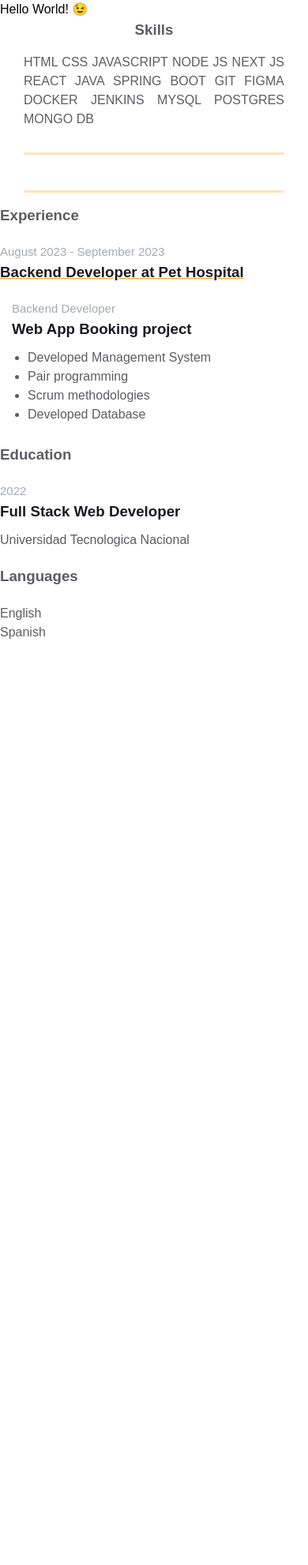
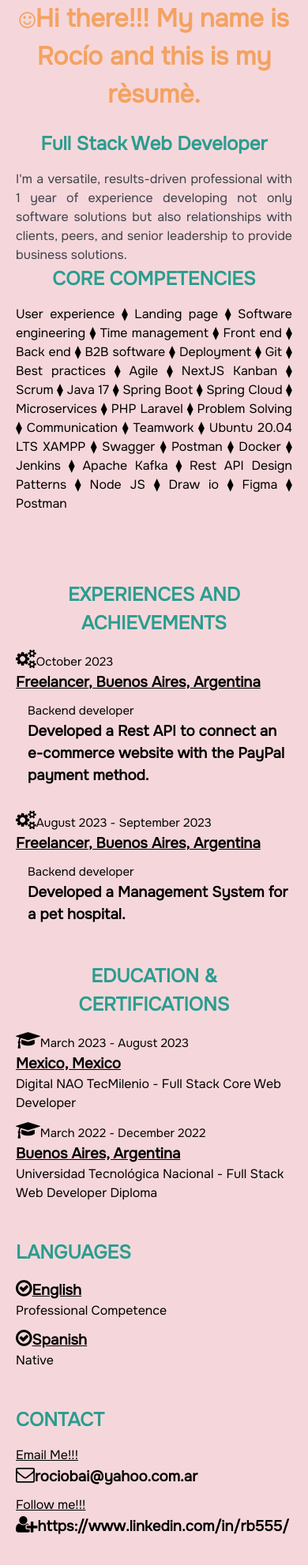
Before and after one commit to rb555/homepage, a plain HTML site: page index.html in a window 390 px wide. Shown: the whole page at 79% size. Before the commit the page ends 844 px from the top, so only its background shows below. Drawn offline with Linux system fonts and the light colour scheme.

Commit message:
my resume

```diff
--- a/index.html
+++ b/index.html
@@ -4,61 +4,102 @@
     <meta charset="UTF-8">
     <meta name="viewport" content="width=device-width, initial-scale=1.0">
     <link rel="stylesheet" href="styles.css">
-    <title>Resume</title>
+    <link rel="preconnect" href="https://fonts.googleapis.com">
+    <link rel="preconnect" href="https://fonts.gstatic.com" crossorigin>
+    <link href="https://fonts.googleapis.com/css2?family=Onest&display=swap" rel="stylesheet">
+    <link rel="stylesheet" href="https://cdnjs.cloudflare.com/ajax/libs/font-awesome/4.7.0/css/font-awesome.min.css">
+    <title>Rocio - Resume</title>
 </head>
 <body>
-    Hello World! &#x1F609;
+    <div>
+        <h1 id="title"><i class="fa fa-smile-o" style="font-size:24px"></i>Hi there!!! My name is Rocío and this is my rèsumè.</h1>
+    </div>
     <div class="container">
         <div class="resume__block">
-          <div class="skills">
-            <h3 class="skills__header">Skills</h3>
-            <p class="skills__text">HTML CSS JAVASCRIPT NODE JS NEXT JS REACT JAVA SPRING BOOT GIT FIGMA DOCKER JENKINS MYSQL POSTGRES MONGO DB</p>
-          </div>
+            <h2 class="intro__header">Full Stack Web Developer</h2>
+            <p class="intro_text">I'm a versatile, results-driven professional with 1 year of experience developing not only software solutions but also relationships with clients, peers, and senior leadership to provide business solutions.</p>
+
+            <h2 class="skills__header">CORE COMPETENCIES</h2>
+            <p class="skills__text">User experience ⧫ Landing page ⧫ Software engineering ⧫ Time management ⧫ Front end ⧫ Back end ⧫ B2B software ⧫ Deployment ⧫ Git ⧫ Best practices ⧫ Agile ⧫ NextJS Kanban ⧫ Scrum ⧫ Java 17 ⧫ Spring Boot ⧫ Spring Cloud ⧫ Microservices ⧫ PHP Laravel ⧫ Problem Solving ⧫ Communication ⧫ Teamwork ⧫ Ubuntu 20.04 LTS XAMPP ⧫ Swagger ⧫ Postman ⧫ Docker ⧫ Jenkins ⧫ Apache Kafka ⧫ Rest API Design Patterns ⧫ Node JS ⧫ Draw io ⧫ Figma ⧫ Postman</p>
         </div>
-      </div>
-      <div class="container">
-        <div class="resume__block">
-          <div class="main-info fh">
-            <div class="experiences"></div>
-
-            <div class="additional-info fv"></div>
-          </div>
-        </div>
-      </div>
-      <h3 class="experiences__header">Experience</h3>
-<div class="experiences__company">
-  <div class="experiences__company-header">
-    <span class="experiences__company-header-durability">August 2023 - September 2023</span>
-    <h3 class="experiences__company-header-name">Backend Developer at Pet Hospital</h3>
-  </div>
-
-  <div class="experiences__company-project">
-    <span class="experiences__company-project-role"> Backend Developer </span>
-    <h3 class="experiences__company-project-name">Web App Booking project</h3>
-    <ul class="experiences__company-project-responsibilities">
-      <li>Developed Management System</li>
-      <li>Pair programming</li>
-      <li>Scrum methodologies</li>
-      <li>Developed Database</li>
-    </ul>
-  </div>
-</div>
-
-<div class="additional-info fv">
-    <div class="additional-info__education">
-      <h3 class="additional-info__education-header">Education</h3>
-      <div class="additional-info__education-university">
-        <span class="additional-info__education-university-durability"> 2022 </span>
-        <h3 class="additional-info__education-university-speciality">Full Stack Web Developer</h3>
-        <p class="additional-info__education-university-name">Universidad Tecnologica Nacional</p>
-      </div>
     </div>
 
-    <div class="additional-info__languages">
-      <h3 class="additional-info__languages-header">Languages</h3>
-      <p class="additional-info__languages-item">English</p>
-      <p class="additional-info__languages-item">Spanish</p>
+    <div class="container">
+        <div class="resume__block">
+            <h2 class="experiences__header">EXPERIENCES AND ACHIEVEMENTS</h2>
+
+            <div class="experiences__company">
+
+                <div class="experiences__company-header">
+                    <span class="experiences__company-header-durability"><i class="fa fa-gears" style="font-size:24px"></i>October 2023</span>
+                    <h3 class="experiences__company-header-name">Freelancer, Buenos Aires, Argentina</h3>
+                </div>
+                <div class="experiences__company-project">
+                    <span class="experiences__company-project-role">Backend developer</span>
+                    <h3 class="experiences__company-project-name">Developed a Rest API to connect an e-commerce website with the PayPal payment method.</h3>
+
+                </div>
+            </div>
+            <div class="experiences__company">
+
+                <div class="experiences__company-header">
+                    <span class="experiences__company-header-durability"><i class="fa fa-gears" style="font-size:24px"></i>August 2023 - September 2023</span>
+                    <h3 class="experiences__company-header-name">Freelancer, Buenos Aires, Argentina</h3>
+                </div>
+                <div class="experiences__company-project">
+                    <span class="experiences__company-project-role">Backend developer</span>
+                    <h3 class="experiences__company-project-name">Developed a Management System for a pet hospital.</h3>
+
+                </div>
+            </div>
+
+            <h2 class="education__header">EDUCATION & CERTIFICATIONS</h2>
+
+            <div class="education__college">
+                <div class="educations__college-header">
+                    <span class="educations__college-header-durability"><i class="fa fa-graduation-cap" style="font-size:24px"></i>March 2023 - August 2023</span>
+                    <h3 class="educations__college-header-name">Mexico, Mexico</h3>
+                    <p>Digital NAO TecMilenio - Full Stack Core Web Developer</p>
+                </div>
+                <div class="educations__college-header">
+                    <span class="educations__college-header-durability"><i class="fa fa-graduation-cap" style="font-size:24px"></i>March 2022 - December 2022</span>
+                    <h3 class="educations__college-header-name">Buenos Aires, Argentina</h3>
+                    <p>Universidad Tecnológica Nacional - Full Stack Web Developer Diploma</p>
+                </div>
+            </div>
+
+            <h2 class="languages__header">LANGUAGES</h2>
+
+            <div class="languages__company">
+                <div class="languages__company-header">
+                    <h3 class="languages__company-header-name"><i class="fa fa-check-circle-o" style="font-size:24px"></i>English</h3>
+                    <p>Professional Competence</p>
+                </div>
+                <div class="languages__company-header">
+                    <h3 class="languages__company-header-name"><i class="fa fa-check-circle-o" style="font-size:24px"></i>Spanish</h3>
+                    <p>Native</p>
+                </div>
+            </div>
+
+            <h2 class="contact__header">CONTACT</h2>
+
+            <div class="contact__contact">
+                <div class="contact__mail-header">
+                    <span class="contact__mail-header-text">Email Me!!! </span>
+                    <h3 class="contact__mail-header-name"><i class="fa fa-envelope-o" style="font-size:24px"></i>rociobai@yahoo.com.ar</h3>
+
+
+
+                </div>
+                <div class="contact__socialmedia-header">
+                    <span class="contact__socialmedia-header-text">Follow me!!!</span>
+                    <h3 class="contact__socialmedia-header-name"><i class="fa fa-user-plus" style="font-size:24px"></i>https://www.linkedin.com/in/rb555/</h3>
+
+                </div>
+            </div>
+        </div>
     </div>
-  </div>
+
+
 </body>
 </html>
--- a/styles.css
+++ b/styles.css
@@ -1,196 +1,99 @@
+/* Default styles */
 * {
   margin: 0;
   padding: 0;
   box-sizing: border-box;
+  background-color: #f5d7db;
 }
 
+/* Global styles */
 body {
-    font-family: Arial, Helvetica, sans-serif;
+  font-family: 'Onest', sans-serif;
   line-height: 1.5;
 
-    --primary-text-color: #181820;
-    --secondary-text-color: #5c5c62;
-    --durability-text-color: #6a737d9c;
-    --icon-color: #6a737d;
-    --border-color: #ff9a0045;
-    --text-decoration-color: #ff9a00;
 }
 
 .container {
   margin: 0 auto;
-    padding: 0 30px;
+  padding: 20px;
   max-width: 900px;
 }
 
-  .fh {
-    display: flex;
-    flex-direction: row;
-    justify-content: space-between;
-  }
-
-  .fv {
-    display: flex;
-    flex-direction: column;
-    justify-content: space-between;
-  }
-
-  .resume {
-    margin: 50px auto;
-    border: 1px solid #f5f5f5;
-    box-shadow: 1px 1px 7px 7px #f5f5f5;
-    padding: 30px 0;
-    max-width: 900px;
+#title {
+  color: #f4a261;
+  text-align: center;
 }
 
 .resume__block {
-    border-bottom: 3px solid var(--border-color);
-    padding-bottom: 30px;
-    margin-bottom: 15px;
+  margin-bottom: 30px;
 }
 
-  @media screen and (max-width: 576px) {
-    .main-info,
-    .contact_info_container {
-      flex-direction: column;
-    }
-
-    .contact_info_container {
-      align-items: center;
-    }
-
-    .contact-info__block:not(:last-child) {
-      margin-bottom: 20px;
-    }
-
-    .experiences {
-      margin-right: 0;
-    }
-  }
-
-  .contact-info__header,
-.contact-info__sub-header {
+/* Intro section styles */
+.intro__header {
+  color: #2a9d8f;
+  margin-bottom: 15px;
   text-align: center;
 }
 
-.contact-info__header {
-  color: var(--primary-text-color);
-  margin-bottom: 15px;
-  text-decoration-color: var(--text-decoration-color);
-  text-decoration-line: underline;
-}
-
-.contact-info__sub-header {
-  color: var(--secondary-text-color);
-  margin-bottom: 30px;
-}
-
-.contact-info__block {
-  display: flex;
-  flex-direction: column;
-  justify-content: space-between;
-}
-
-.contact-info__block--center {
-  justify-content: center;
-}
-
-.contact-info__item {
-  color: var(--secondary-text-color);
-  text-decoration: none;
-  display: flex;
-  justify-content: start;
-}
-
-.contact-info__item:not(:last-child) {
-  margin-bottom: 20px;
-}
-
-.contact-info__item-icon-wrapper {
-  margin-right: 10px;
-  width: 20px;
-  display: flex;
-  justify-content: center;
-}
-
-.contact-info__item-icon path {
-  fill: var(--icon-color);
-}
-
-.contact-info__item-icon {
-  height: 1.1428rem;
-  vertical-align: text-bottom;
-}
-
-.contact-info__avatar {
-  border-radius: 50%;
-  width: 100px;
-  height: 100px;
-  object-fit: cover;
-  border: 3px solid;
-  border-color: var(--text-decoration-color);
-}
-
-.intro {
-    display: flex;
-    justify-content: start;
-  }
-
-  .intro__icon-wrapper {
-    margin-right: 30px;
-    width: 30px;
-    display: flex;
-    justify-content: center;
-  }
-
-  .intro__icon {
-    height: 1.1428rem;
-    vertical-align: text-bottom;
-  }
-
-  .intro__icon path {
-    fill: var(--text-decoration-color);
-  }
-
 .intro_text {
-    color: var(--secondary-text-color);
+  color: #3d424a;
   text-align: justify;
 }
 
+/* Skills section styles */
 .skills__header {
-    color: var(--secondary-text-color);
+  color: #2a9d8f;
   text-align: center;
   margin-bottom: 15px;
 }
 
 .skills__text {
-    color: var(--secondary-text-color);
+
   text-align: justify;
+  margin-bottom: 10px;
 }
 
-  .experiences {
-    flex: 1 1 60%;
-    margin-right: 50px;
+/* Experiences section styles */
+.experiences__header {
+  text-align: center;
+  color: #2a9d8f;
+  margin: 15px 0;
+  position: relative;
+  display: inline-block;
 }
 
-  .experiences__header {
-    color: var(--secondary-text-color);
-    text-align: left;
-    margin-bottom: 20px;
+.experiences__header::before,
+.experiences__header::after {
+  content: "";
+  display: block;
+  width: 100%;
+  height: 2px;
+  position: absolute;
+  top: 50%;
+}
+
+.experiences__header::before {
+  left: 0;
+}
+
+.experiences__header::after {
+  right: 0;
+}
+
+.experiences__company {
+  margin-bottom: 30px;
+}
+
+.experiences__company-header {
+  margin-bottom: 10px;
 }
 
 .experiences__company-header-durability {
-    color: var(--durability-text-color);
-    text-align: left;
-    margin-bottom: 10px;
   font-size: 15px;
 }
 
 .experiences__company-header-name {
-    color: var(--primary-text-color);
-    text-decoration-color: var(--text-decoration-color);
-    text-decoration-line: underline;
-    text-align: left;
-    margin-bottom: 20px;
+  text-decoration: underline;
 }
 
 .experiences__company-project {
@@ -199,64 +102,142 @@
 }
 
 .experiences__company-project-role {
-    color: var(--durability-text-color);
-    text-align: left;
+  font-size: 15px;
   margin-bottom: 10px;
+}
+
+.experiences__company-project-name {
+  margin-bottom: 10px;
+}
+
+
+
+/* Education section styles */
+.education__header {
+  text-align: center;
+  color: #2a9d8f;
+  margin: 15px 0;
+  position: relative;
+  display: inline-block;
+}
+
+.education__header::before,
+.education__header::after {
+  content: "";
+  display: block;
+  width: 100%;
+  height: 2px;
+
+  position: absolute;
+  top: 50%;
+}
+
+.education__header::before {
+  left: 0;
+}
+
+.education__header::after {
+  right: 0;
+}
+
+.education__college {
+  margin-bottom: 30px;
+}
+
+.educations__college-header {
+  margin-bottom: 10px;
+}
+
+.educations__college-header-durability {
   font-size: 15px;
 }
 
-  .experiences__company-project-name {
-    color: var(--primary-text-color);
-    text-align: left;
+.educations__college-header-name {
+  text-decoration: underline;
+}
+
+/* Languages section styles */
+.languages__header {
+  text-align: center;
+  color: #2a9d8f;
+  margin: 15px 0;
+  position: relative;
+  display: inline-block;
+}
+
+.languages__header::before,
+.languages__header::after {
+  content: "";
+  display: block;
+  width: 100%;
+  height: 2px;
+  position: absolute;
+  top: 50%;
+}
+
+.languages__header::before {
+  left: 0;
+}
+
+.languages__header::after {
+  right: 0;
+}
+
+.languages__company {
+  margin-bottom: 30px;
+}
+
+.languages__company-header {
   margin-bottom: 10px;
 }
 
-  .experiences__company-project-responsibilities {
-    color: var(--secondary-text-color);
-    padding-left: 20px;
+.languages__company-header-name {
+  text-decoration: underline;
 }
 
-  .additional-info {
-    flex: 1 1 40%;
+/* Contact section styles */
+.contact__header {
+  text-align: center;
+  color: #2a9d8f;
+  margin: 15px 0;
+  position: relative;
+  display: inline-block;
 }
 
-  .additional-info__education {
-    margin-bottom: 20px;
+.contact__header::before,
+.contact__header::after {
+  content: "";
+  display: block;
+  width: 100%;
+  height: 2px;
+  position: absolute;
+  top: 50%;
 }
 
-  .additional-info__education-header {
-    color: var(--secondary-text-color);
-    text-align: left;
-    margin-bottom: 20px;
+.contact__header::before {
+  left: 0;
 }
 
-  .additional-info__education-university-durability {
-    color: var(--durability-text-color);
-    text-align: left;
-    margin-bottom: 10px;
-    font-size: 15px;
+.contact__header::after {
+  right: 0;
 }
 
-  .additional-info__education-university-speciality {
-    color: var(--primary-text-color);
-    text-align: left;
+.contact__contact {
+  margin-bottom: 30px;
+}
+
+.contact__mail-header {
   margin-bottom: 10px;
 }
 
-  .additional-info__education-university-name {
-    color: var(--secondary-text-color);
+.contact__mail-header-text {
+  text-decoration: underline;
 }
 
-  .additional-info__languages {
-    margin-bottom: 20px;
+.contact__socialmedia-header {
+  margin-bottom: 10px;
 }
 
-  .additional-info__languages-header {
-    color: var(--secondary-text-color);
-    text-align: left;
-    margin-bottom: 20px;
+.contact__socialmedia-header-text {
+  text-decoration: underline;
 }
-
-  .additional-info__languages-item {
-    color: var(--secondary-text-color);
-  }
```
Lines whose indentation alone changed are shown as unchanged.
